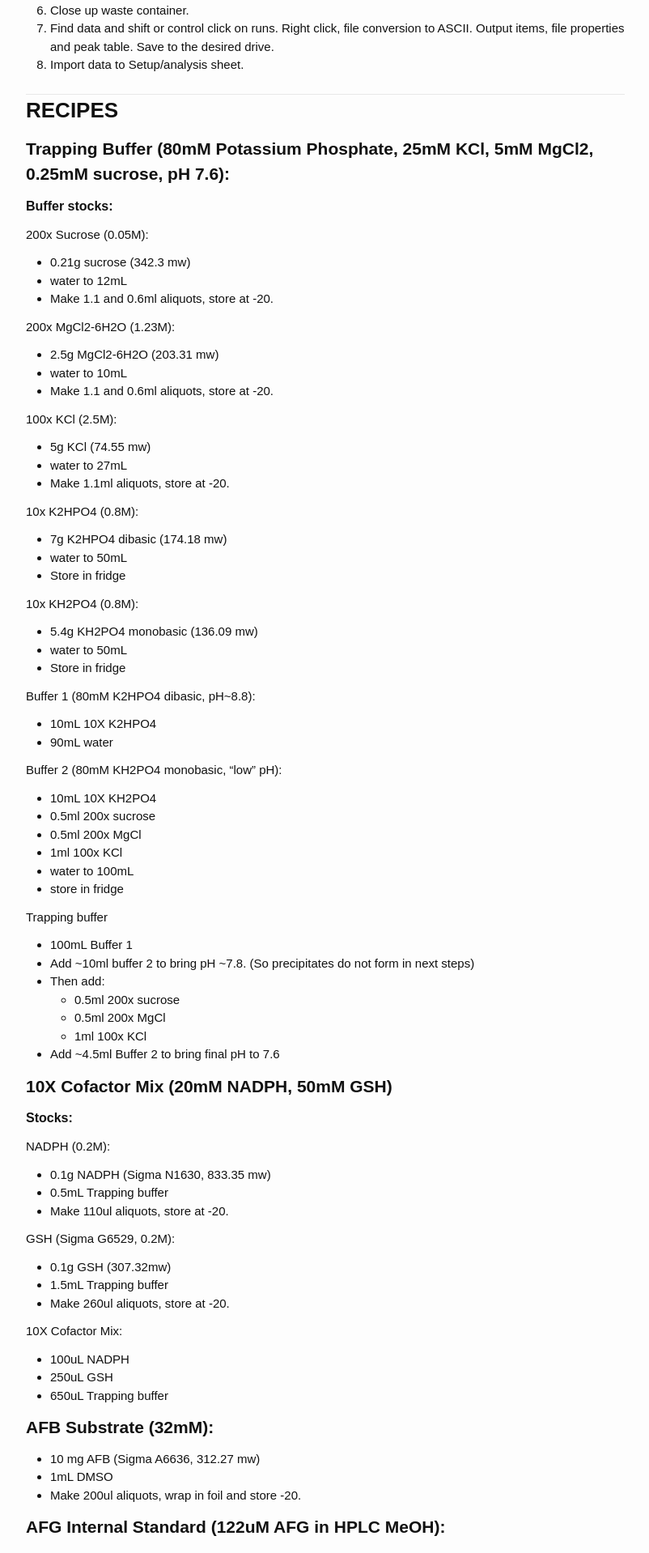
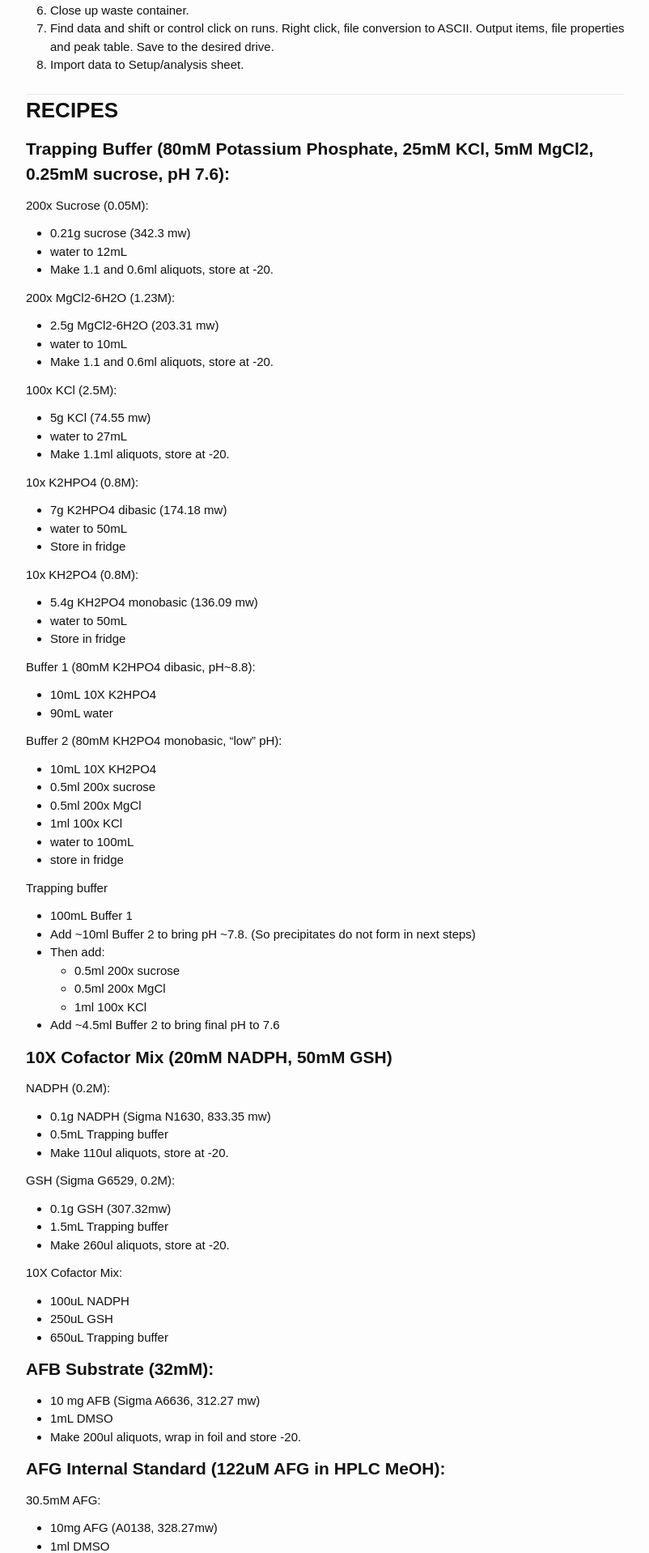
Before and after one commit to aduffy70/Protocols, a Jekyll site: the page built from Epoxide_trapping_assay.md, in a window 1280 px wide. Shown: the part 1881-3799 px from the top of the page at 81% size, without its empty margins (238-1040 px from the left). Built offline with Jekyll 4.4.1, drawn with Linux system fonts in a browser that asks for light colours; some web fonts are replaced; some of the changed text lies outside the part shown.

Commit message:
formatting

```diff
--- a/Epoxide_trapping_assay.md
+++ b/Epoxide_trapping_assay.md
@@ -87,42 +87,34 @@ Adapted from existing Coulombe Lab protocols
 
 ## Trapping Buffer (80mM Potassium Phosphate, 25mM KCl, 5mM MgCl2, 0.25mM sucrose, pH 7.6):
 
-### Buffer stocks:
-
 200x Sucrose (0.05M):
   * 0.21g sucrose (342.3 mw)
   * water to 12mL
   * Make 1.1 and 0.6ml aliquots, store at -20.
-
 
 200x MgCl2-6H2O (1.23M):
   * 2.5g MgCl2-6H2O (203.31 mw)
   * water to 10mL
   * Make 1.1 and 0.6ml aliquots, store at -20.
 
-
 100x KCl (2.5M):
   * 5g KCl (74.55 mw)
   * water to 27mL
   * Make 1.1ml aliquots, store at -20.
-
 
 10x K2HPO4 (0.8M):
   * 7g K2HPO4 dibasic (174.18 mw)
   * water to 50mL
   * Store in fridge
 
-
 10x KH2PO4 (0.8M):
   * 5.4g KH2PO4 monobasic (136.09 mw)
   * water to 50mL
   * Store in fridge
 
-
-Buffer 1  (80mM K2HPO4 dibasic, pH~8.8):
+Buffer 1 (80mM K2HPO4 dibasic, pH~8.8):
   * 10mL 10X K2HPO4
   * 90mL water
-
 
 Buffer 2 (80mM KH2PO4 monobasic, “low” pH):
   * 10mL 10X KH2PO4
@@ -132,10 +124,9 @@ Buffer 2 (80mM KH2PO4 monobasic, “low” pH):
   * water to 100mL
   * store in fridge
 
-
 Trapping buffer
   * 100mL Buffer 1
-  * Add ~10ml buffer 2 to bring pH ~7.8. (So precipitates do not form in next steps)
+  * Add ~10ml Buffer 2 to bring pH ~7.8. (So precipitates do not form in next steps)
   * Then add:
     * 0.5ml 200x sucrose
     * 0.5ml 200x MgCl
@@ -144,19 +135,15 @@ Trapping buffer
 
 ## 10X Cofactor Mix (20mM NADPH, 50mM GSH)
 
-### Stocks:
-
 NADPH (0.2M):
   * 0.1g NADPH (Sigma N1630, 833.35 mw)
   * 0.5mL Trapping buffer
   * Make 110ul aliquots, store at -20.
 
-
 GSH (Sigma G6529, 0.2M):
   * 0.1g GSH (307.32mw)
   * 1.5mL Trapping buffer
   * Make 260ul aliquots, store at -20.
-
 
 10X Cofactor Mix:
   * 100uL NADPH
--- a/css/main.scss
+++ b/css/main.scss
@@ -113,6 +113,7 @@ li {
     > ul,
     > ol {
          margin-bottom: 0;
+         margin-top: 0;
     }
 }
 
```
Also changed, not shown: other parts of Epoxide_trapping_assay.md (+1 -2 lines).
